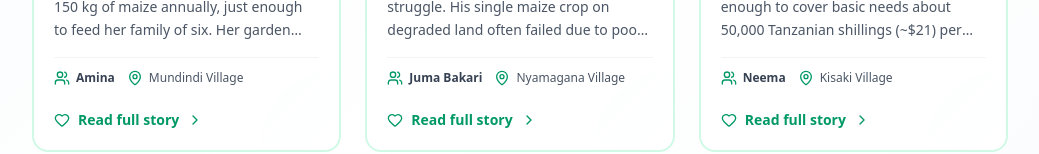
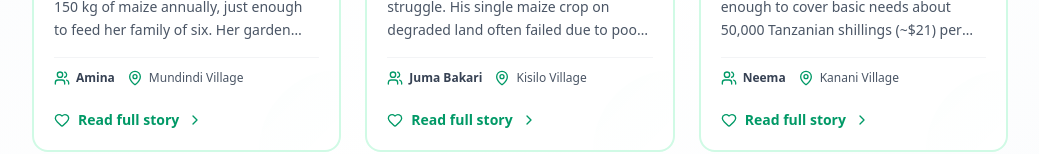
Before and after one commit to Mhando-Z/HervegWeb, a Next.js app: page /aboutus/successstories in a window 1280 px wide. Shown: the part 691-845 px from the top of the page, without its empty margins (120-1159 px from the left). Built offline with nearby package versions, Linux system fonts and the light colour scheme; a web font is replaced by a local one.

Commit message:
Pgase One

```diff
--- a/src/app/aboutus/successstories/Success.jsx
+++ b/src/app/aboutus/successstories/Success.jsx
@@ -249,7 +249,7 @@ const successStories = [
         heading: "Profile:",
         name: "Juma Bakari",
         age: 45,
-        location: "Nyamagana Village, Mwanza Zone",
+        location: "Mambegu Village, Wang'ombe Zone",
         family: "Father of 7",
       },
       {
--- a/src/app/aboutus/successstories/[id]/page.jsx
+++ b/src/app/aboutus/successstories/[id]/page.jsx
@@ -89,10 +89,10 @@ const successStories = [
         heading: "Profile:",
         name: "Juma Bakari",
         age: 45,
-        location: "Nyamagana Village, Mwanza Zone",
+        location: "Kisilo Village, Njombe Town Zone",
         family: "Father of 7",
         content:
-          "Juma Bakari, 45 years old, father of 7 children, Nyamagana Village, Mwanza Zone.",
+          "Juma Bakari, 45 years old, father of 7 children, Kisilio Village, Mwanza Zone.",
       },
       {
         type: "paragraph",
@@ -159,10 +159,10 @@ const successStories = [
         heading: "Profile:",
         name: "Neema",
         age: 30,
-        location: "Kisaki Village, Iringa Region",
+        location: "Kanani Village, Wanging'ombe Region",
         family: "Mother of 5",
         content:
-          "Neema, 30 years old, mother of 5 children, Kisaki Village, Iringa Region.",
+          "Neema, 30 years old, mother of 5 children, Kanani Village, Wanging'ombe Region.",
       },
       {
         type: "paragraph",
@@ -235,7 +235,7 @@ const successStories = [
         heading: "Profile:",
         name: "Juma Bakari",
         age: 45,
-        location: "Nyamagana Village, Mwanza Zone",
+        location: "Magoda Village, Njombe Town Zone",
         family: "Father of 7",
       },
       {
--- a/src/app/aboutus/successstories/page.jsx
+++ b/src/app/aboutus/successstories/page.jsx
@@ -95,10 +95,10 @@ const successStories = [
         heading: "Profile:",
         name: "Juma Bakari",
         age: 45,
-        location: "Nyamagana Village, Mwanza Zone",
+        location: "Kisilo Village, Njombe Town Zone",
         family: "Father of 7",
         content:
-          "Juma Bakari, 45 years old, father of 7 children, Nyamagana Village, Mwanza Zone.",
+          "Juma Bakari, 45 years old, father of 7 children, Kisilio Village, Mwanza Zone.",
       },
       {
         type: "paragraph",
@@ -165,10 +165,10 @@ const successStories = [
         heading: "Profile:",
         name: "Neema",
         age: 30,
-        location: "Kisaki Village, Iringa Region",
+        location: "Kanani Village, Wanging'ombe Region",
         family: "Mother of 5",
         content:
-          "Neema, 30 years old, mother of 5 children, Kisaki Village, Iringa Region.",
+          "Neema, 30 years old, mother of 5 children, Kanani Village, Wanging'ombe Region.",
       },
       {
         type: "paragraph",
@@ -241,7 +241,7 @@ const successStories = [
         heading: "Profile:",
         name: "Juma Bakari",
         age: 45,
-        location: "Nyamagana Village, Mwanza Zone",
+        location: "Magoda Village, Njombe Town Zone",
         family: "Father of 7",
       },
       {
```
